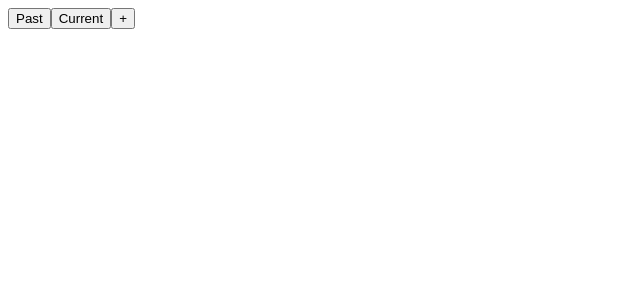
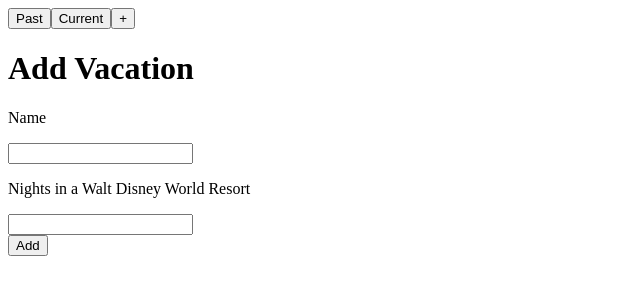
Before and after one commit to christinakerr/disney-dining-tracker, a React (Create React App) app in the folder client/: page /add-vacation in a window 1280 px wide. Shown: the top 300 px of the page, without its empty margins (0-640 px from the left). Built offline with nearby package versions, Linux system fonts and the light colour scheme.

Commit message:
Built skeleton of Add Vacation page

```diff
--- a/client/src/App.js
+++ b/client/src/App.js
@@ -2,6 +2,7 @@ import Container from "./components/Container.js"
 import Header from "./components/Header.js"
 import { BrowserRouter, Switch, Route } from "react-router-dom";
 import Home from "./pages/Home"
+import AddVacation from "./pages/AddVacation.js";
 
 function App() {
   return (
@@ -11,6 +12,7 @@ function App() {
         <BrowserRouter>
           <Switch>
             <Route exact path="/" component={Home} />
+            <Route exact path="/add-vacation" component={AddVacation} />
           </Switch>
         </BrowserRouter>
       </Container>
--- /dev/null
+++ b/client/src/pages/AddVacation.js
@@ -0,0 +1,21 @@
+import Form from "../components/Forms/Form"
+import Button from "../components/Button";
+import H1 from "../components/Text/H1";
+import Input from "../components/Forms/Input";
+
+
+
+function AddVacation(){
+    return(
+        <div>
+            <H1>Add Vacation</H1>
+            <Form>
+                <Input type="text" label="Name" input="vacation-name"/>
+                <Input type="number" label="Nights in a Walt Disney World Resort" input="vacation-days"/>
+                <Button>Add</Button>
+            </Form>
+        </div>
+    )
+}
+
+export default AddVacation;
```
